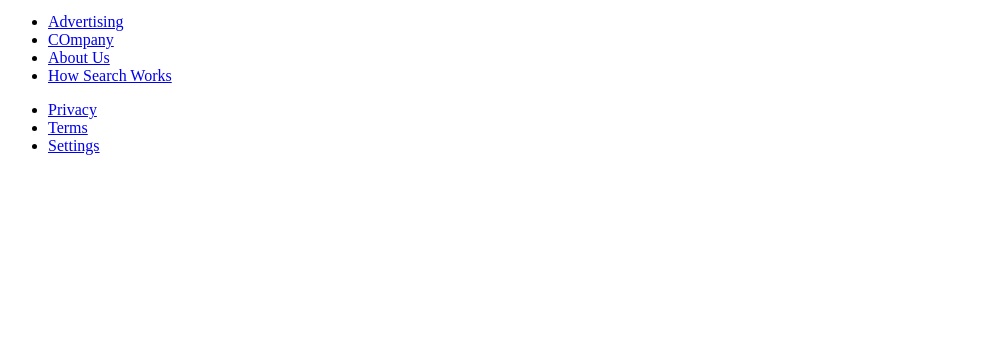
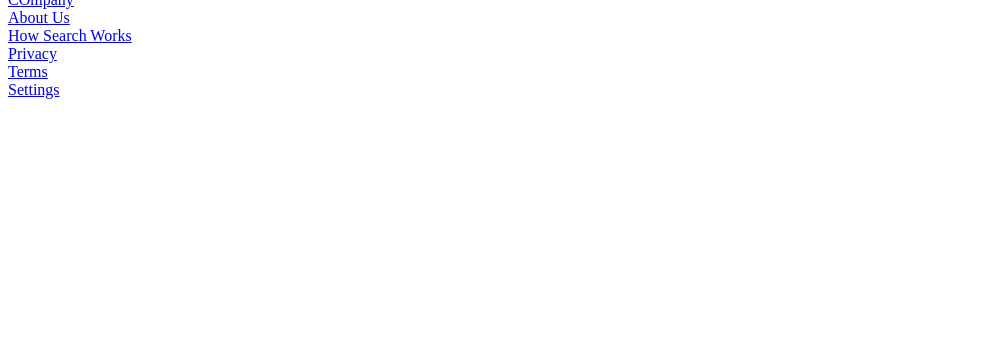
Before and after one commit to Colorpoppin/google_homepage, a plain HTML site: page index.html in a window 1280 px wide. Shown: the part 462-800 px from the top of the page, without its empty margins (0-997 px from the left). Drawn offline with Linux system fonts and the light colour scheme.

Commit message:
fix style.CSS typo

```diff
--- a/index.html
+++ b/index.html
@@ -3,7 +3,7 @@
 <head>
     <meta charset="utf-8">
     <title>Google home_page</title>
-    <link href="styles.CSS" rel="stylesheet">
+    <link href="style.CSS" rel="stylesheet">
     <link rel="stylesheet" href="https://fonts.googleapis.com/icon?family=Material+Icons">
 </head>
 <body>
--- a/style.CSS
+++ b/style.CSS
@@ -0,0 +1,5 @@
+ul {
+    list-style-type: none;
+    margin: 0;
+    padding: 0;
+}
```
